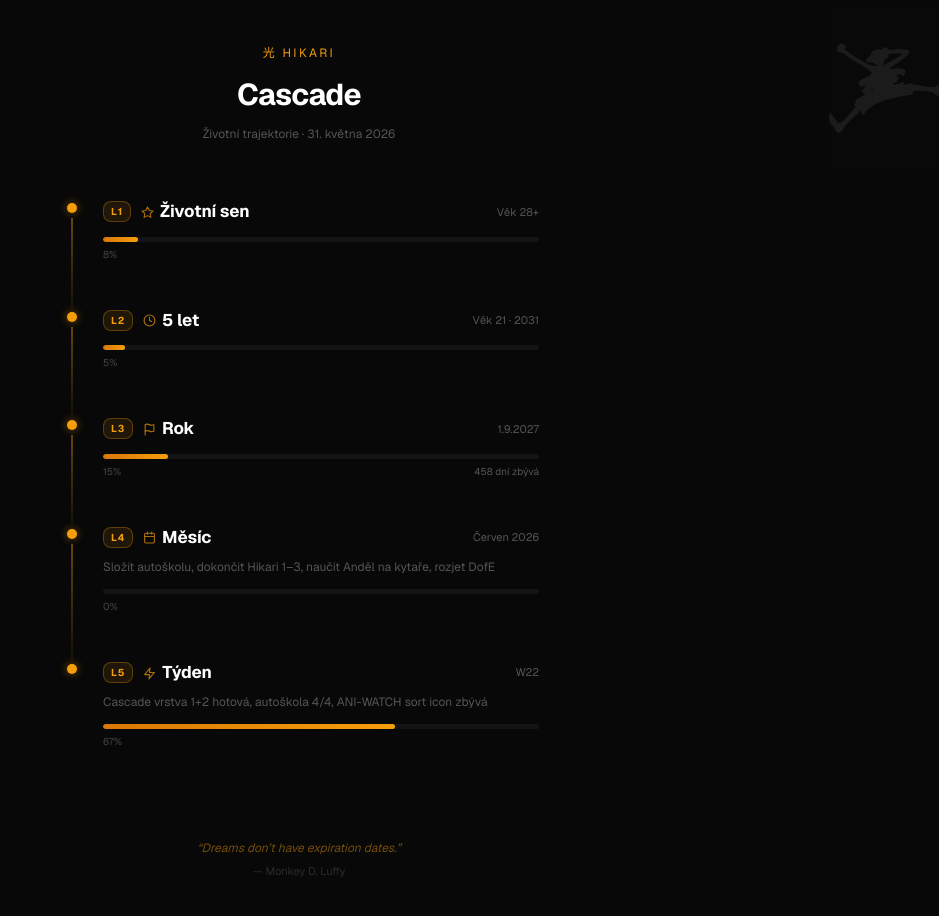
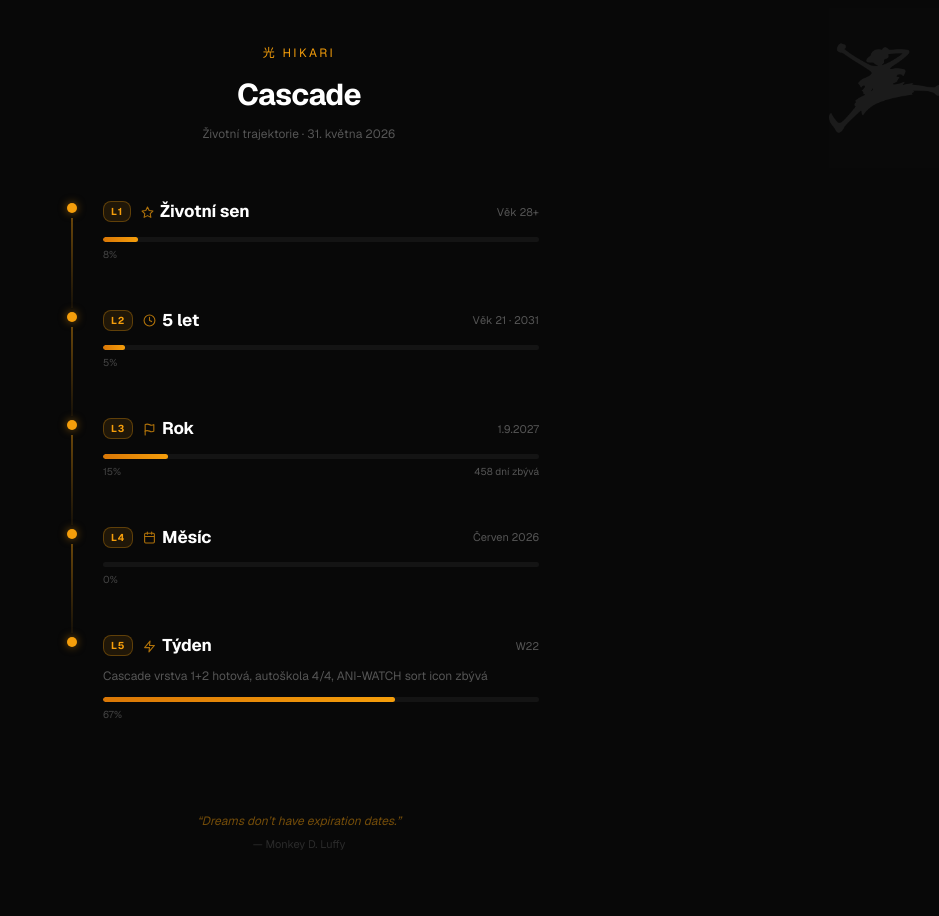
Before and after one commit to matuk42/hikari-dashboard, a Next.js app: page /cascade in a window 1280 px wide. Shown: the top 916 px of the page, without its empty margins (341-1280 px from the left). Built offline with nearby package versions, Linux system fonts and the light colour scheme.

Commit message:
auto: save changes

```diff
--- a/app/cascade/page.tsx
+++ b/app/cascade/page.tsx
@@ -59,7 +59,6 @@ const LAYERS: LayerData[] = [
     n: 4,
     title: 'Měsíc',
     timeframe: 'Červen 2026',
-    description: 'Složit autoškolu, dokončit Hikari 1–3, naučit Anděl na kytaře, rozjet DofE',
     icon: 'calendar',
     progress: 0,
   },
```
